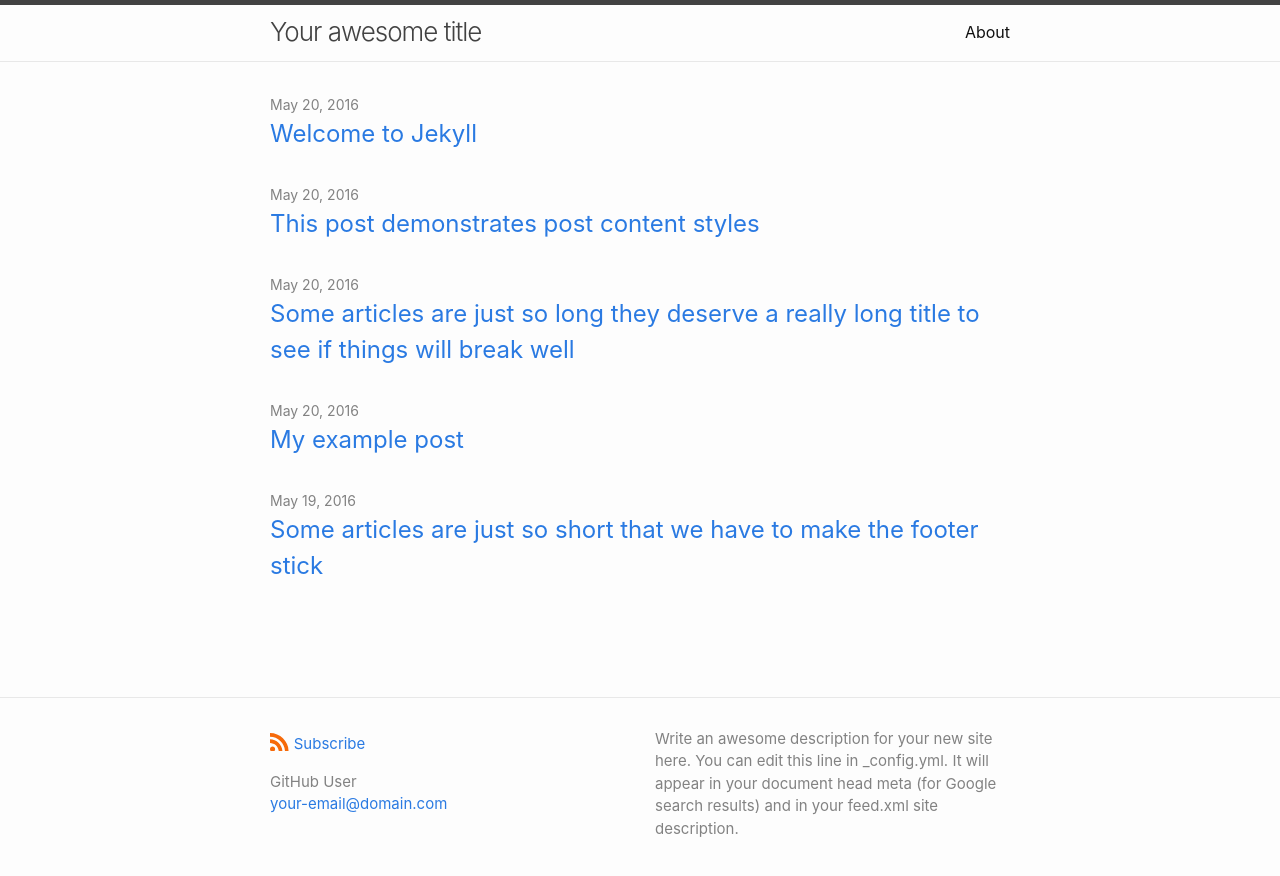
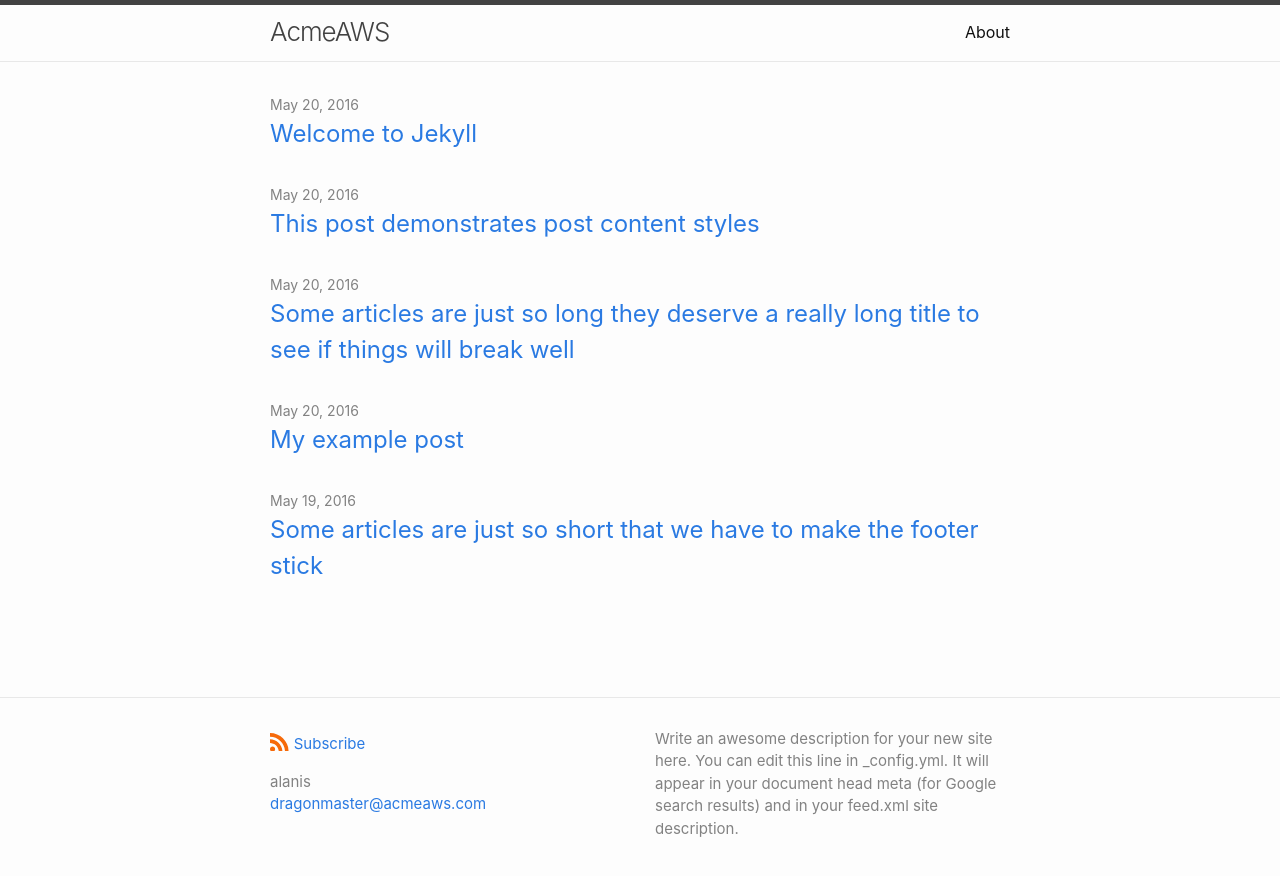
Before and after one commit to allanice001/acmeaws-blog-jekyll, a Jekyll site: the page built from index.md, in a window 1280 px wide. Shown: the top 876 px of the page. Built offline with Jekyll 4.4.1, drawn with Linux system fonts in a browser that asks for light colours; part of the change alters nothing that is shown.

Commit message:
Update _config.yml (via Pages CMS)

```diff
--- a/_config.yml
+++ b/_config.yml
@@ -1,71 +1,16 @@
-title: Your awesome title
+title: AcmeAWS
 author:
-  name: GitHub User
-  email: your-email@domain.com
-
-# The `>` after `description:` means to ignore line-breaks until next key.
-# If you want to omit the line-break after the end of text, use `>-` instead.
+  name: alanis
+  email: dragonmaster@acmeaws.com
 description: >
-  Write an awesome description for your new site here. You can edit this line
-  in _config.yml. It will appear in your document head meta (for Google search
+  Write an awesome description for your new site here. You can edit this line in
+  _config.yml. It will appear in your document head meta (for Google search
   results) and in your feed.xml site description.
-
-# Build settings
-
-# If you clone the Minima repo and build locally, use this setting.
 theme: minima
-
-# As of November 2023, GitHub Pages still uses Minima 2.5.1 (https://pages.github.com/versions/).
-# If you want to use the latest Minima version on GitHub Pages, use the following setting and
-# add a line comment on "theme: minima" above.
-#remote_theme: jekyll/minima
-
 plugins:
   - jekyll-feed
   - jekyll-seo-tag
-
-# Theme-specific settings
-
-# If you want to link only specific pages in your header, use this and add the path to the pages
-# in order as they should show up.
 header_pages:
   - about.md
-
-# Set to `true` to show excerpts on the homepage.
-#show_excerpts: false
-
-# Minima specific settings, which are only available from Minima 3.0 onward.
 minima:
-  # Minima skin selection.
-  # Available skins are:
-  # classic	           Default, light color scheme.
-  # dark	             Dark variant of the classic skin.
-  # auto	             Adaptive skin based on the default classic and dark skins.
-  # solarized-light	   Light variant of solarized color scheme.
-  # solarized-dark	   Dark variant of solarized color scheme.
-  # solarized	         Adaptive skin for solarized color scheme skins.
   skin: classic
-
-  # Minima date format.
-  # The default value is "%b %d, %Y" (e.g. Nov 14, 2023)
-  # Refer to https://shopify.github.io/liquid/filters/date/ if you want to customize this.
-  #date_format: "%b-%d-%Y"
-
-  # Generate social links in footer.
-  #social_links:
-  #  - { platform: devto,          user_url: "https://dev.to/jekyll" }
-  #  - { platform: dribbble,       user_url: "https://dribbble.com/jekyll" }
-  #  - { platform: facebook,       user_url: "https://www.facebook.com/jekyll" }
-  #  - { platform: flickr,         user_url: "https://www.flickr.com/photos/jekyll" }
-  #  - { platform: github,         user_url: "https://github.com/jekyll/minima" }
-  #  - { platform: google_scholar, user_url: "https://scholar.google.com/citations?user=qc6CJjYAAAAJ" }
-  #  - { platform: instagram,      user_url: "https://www.instagram.com/jekyll" }
-  #  - { platform: keybase,        user_url: "https://keybase.io/jekyll" }
-  #  - { platform: linkedin,       user_url: "https://www.linkedin.com/in/jekyll" }
-  #  - { platform: microdotblog,   user_url: "https://micro.blog/jekyll" }
-  #  - { platform: pinterest,      user_url: "https://www.pinterest.com/jekyll" }
-  #  - { platform: stackoverflow,  user_url: "https://stackoverflow.com/users/1234567/jekyll" }
-  #  - { platform: telegram,       user_url: "https://t.me/jekyll" }
-  #  - { platform: twitter,        user_url: "https://twitter.com/jekyllrb" }
-  #  - { platform: x,              user_url: "https://x.com/jekyllrb" }
-  #  - { platform: youtube,        user_url: "https://www.youtube.com/jekyll" }
```
